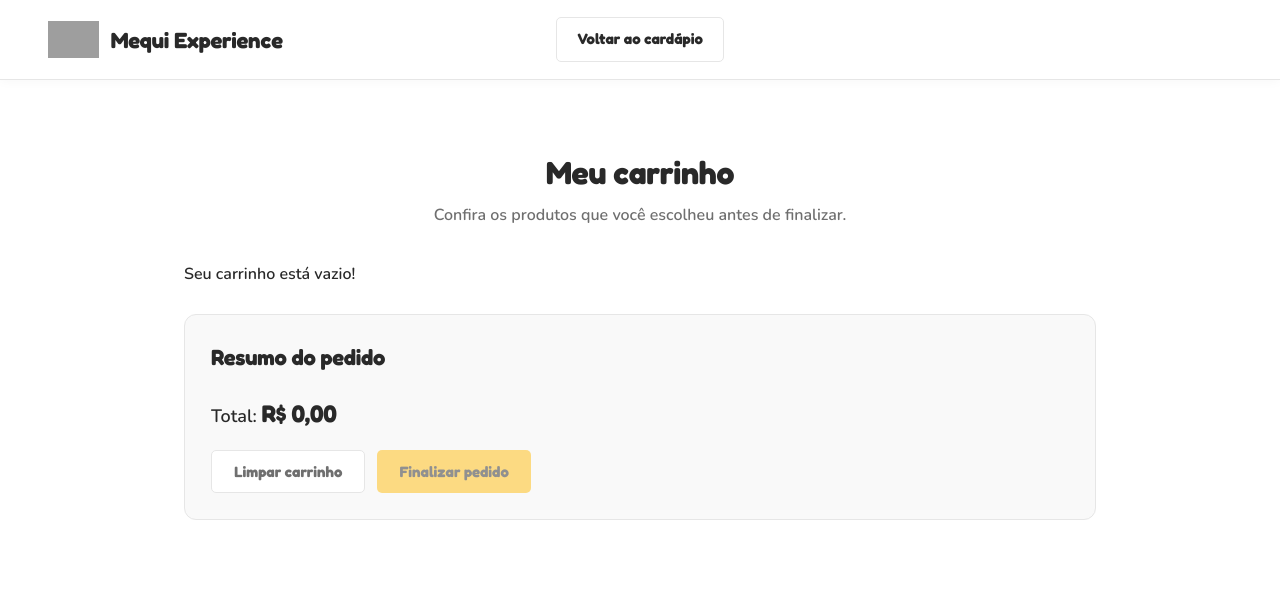
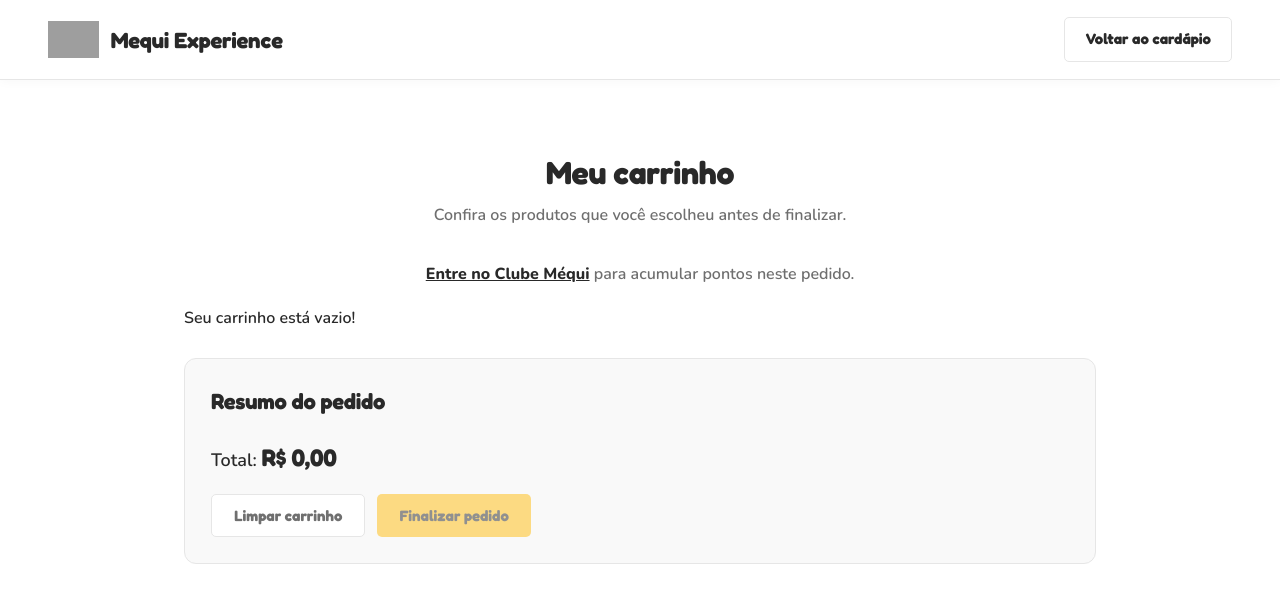
Before and after one commit to gabrielbastos-cpu/trabalho2, a Flask app: page /carrinho in a window 1280 px wide. Shown: the top 603 px of the page. Run offline with Flask 3, Linux system fonts and the light colour scheme; grey boxes are pictures that could not be loaded.

Commit message:
Update carrinho.html

```diff
--- a/site mc/templates/carrinho.html
+++ b/site mc/templates/carrinho.html
@@ -4,7 +4,6 @@
 <head>
     <meta charset="UTF-8">
     <meta name="viewport" content="width=device-width, initial-scale=1.0">
-
     <title>Meu Carrinho - Mequi Experience</title>
 
     <link rel="preconnect" href="https://fonts.googleapis.com">
@@ -12,21 +11,26 @@
     <link href="https://fonts.googleapis.com/css2?family=Fredoka:wght@600;700&family=Nunito:wght@600;700;800&display=swap" rel="stylesheet">
 
     <link rel="stylesheet" href="{{ url_for('static', filename='style.css') }}">
+    <script src="{{ url_for('static', filename='script.js') }}" defer></script>
 </head>
 
 <body>
 
     <header class="cabecalho">
-        <div class="logo-container">
+        <a href="{{ url_for('inicio') }}" class="logo-container">
             <img
                 src="https://pngimg.com/uploads/mcdonalds/mcdonalds_PNG17.png"
                 class="logo"
                 alt="Logo do Mequi"
             >
             <h1>Mequi Experience</h1>
-        </div>
+        </a>
 
-        <a href="{{ url_for('inicio') }}" class="botao-voltar">
+        <a
+            href="{{ url_for('inicio') }}"
+            class="botao-voltar"
+            style="grid-column: 3; justify-self: end;"
+        >
             Voltar ao cardápio
         </a>
     </header>
@@ -38,11 +42,21 @@
             <p>Confira os produtos que você escolheu antes de finalizar.</p>
         </div>
 
-        <div id="carrinho-itens">
+        {% if cliente %}
+            <p style="text-align: center; margin-bottom: 20px; color: var(--texto-secundario);">
+                Olá, <strong>{{ cliente['nome'] }}</strong>! Você tem <strong>{{ cliente['pontos'] }} pts</strong> no Clube Méqui.
+            </p>
+        {% else %}
+            <p style="text-align: center; margin-bottom: 20px; color: var(--texto-secundario);">
+                <a href="{{ url_for('clube') }}" style="color: var(--preto); font-weight: 800;">Entre no Clube Méqui</a> para acumular pontos neste pedido.
+            </p>
+        {% endif %}
+
+        <section id="carrinho-itens" aria-label="Itens do carrinho" aria-live="polite">
             <!-- O JavaScript insere os produtos aqui -->
-        </div>
+        </section>
 
-        <div class="resumo-carrinho">
+        <section class="resumo-carrinho" aria-label="Resumo do pedido">
             <h3>Resumo do pedido</h3>
 
             <p class="total-carrinho">
@@ -58,11 +72,9 @@
                     Finalizar pedido
                 </button>
             </div>
-        </div>
+        </section>
 
     </main>
 
-    <script src="{{ url_for('static', filename='script.js') }}"></script>
-
 </body>
 </html>
```
